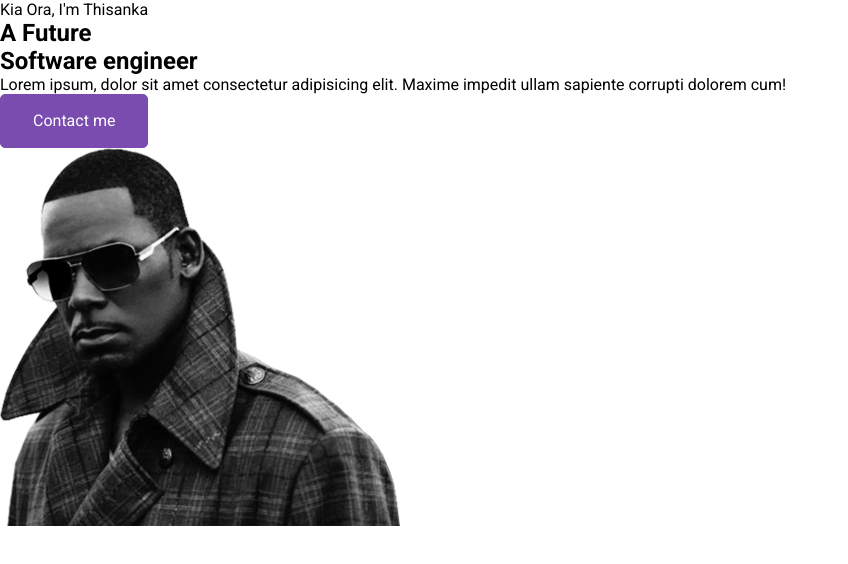
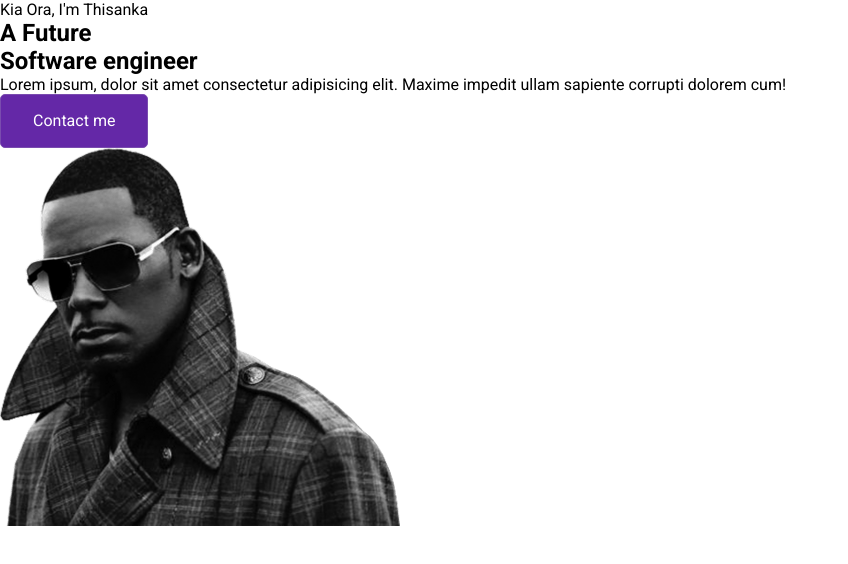
Before and after one commit to eorfnoewjnfvoejfvn/Thisanka_Personal_Portfolio-, a React (Create React App) app: page / in a window 1280 px wide. In both pictures the pointer is over the button "Contact me". Shown: the top 564 px of the page, without its empty margins (0-848 px from the left). Built offline with nearby package versions, Linux system fonts and the light colour scheme.

Commit message:
hover effect for the main buttton

```diff
--- a/src/App.css
+++ b/src/App.css
@@ -57,8 +57,18 @@ h1, h2, h3, h4, h5, h6, p {
   border: 1px solid var(--primary);
 }
 
+.btn-outline-primary:hover {
+  color: var(--white);
+  background-color: var(--primary);
+}
+
 .btn-primary {
   color: var(--white);
   background-color: var(--primary);
   border: 1px solid var(--primary);
 }
+
+.btn-primary:hover {
+  color: var(--white);
+  background-color: var(--secondary);
+}
```
